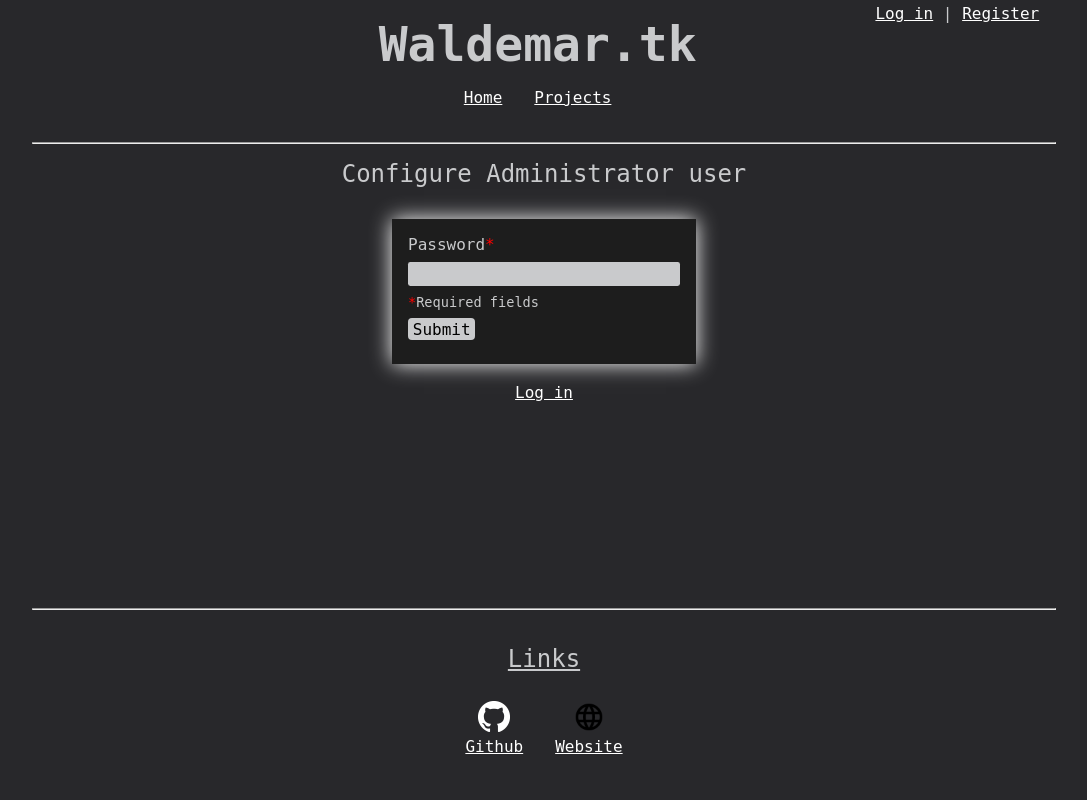
After one commit to WaldemarBjornstrom/waldemar.tk, a Flask app: page /registeradmin in a window 1280 px wide. The commit adds this page. Shown: the whole page, without its empty margins (96-1183 px from the left). Run offline with Flask 2, Linux system fonts and the light colour scheme; some web fonts are replaced.

Commit message:
Update user management
Made a better user management system.

```diff
--- a/app/__init__.py
+++ b/app/__init__.py
@@ -1,7 +1,6 @@
 from flask import Flask
 from flask_sqlalchemy import SQLAlchemy
 from flask_login import LoginManager
-from .func import *
 
 # init SQLAlchemy so we can use it later in our models
 db = SQLAlchemy()
@@ -12,6 +11,7 @@ def create_app():
 
     app.config['SECRET_KEY'] = 'Super_Secret_Key_sshhhh!'
     app.config['SQLALCHEMY_DATABASE_URI'] = 'sqlite:///db/db.sqlite'
+    app.config['SQLALCHEMY_TRACK_MODIFICATIONS'] = False
     app.config['UPLOAD_FOLDER'] = UPLOAD_FOLDER
 
     db.init_app(app)
@@ -32,4 +32,7 @@ def create_app():
     from .main import main as main_blueprint
     app.register_blueprint(main_blueprint)
 
+    from .admin import admin as admin_blueprint
+    app.register_blueprint(admin_blueprint)
+
     return app
--- a/app/auth.py
+++ b/app/auth.py
@@ -1,10 +1,17 @@
 from flask import Blueprint, render_template, redirect, url_for, request, flash, abort
-import flask_login
 from werkzeug.security import generate_password_hash, check_password_hash
-from flask_login import login_user, logout_user, login_required
+from flask_login import login_user, logout_user, login_required, current_user
 import json
 from .models import User
-from . import db, is_safe_url
+from . import db
+import shutil
+from urllib.parse import urlparse, urljoin
+
+def is_safe_url(target):
+    ref_url = urlparse(request.host_url)
+    test_url = urlparse(urljoin(request.host_url, target))
+    return test_url.scheme in ('http', 'https') and \
+           ref_url.netloc == test_url.netloc
 
 invalid_usernames = ['admin', 'user', 'administrator']
 
@@ -51,12 +58,17 @@ def signup_post():
         return redirect(url_for('auth.signup'))
 
     if username != "" and username not in invalid_usernames:
-        new_user = User(username=username, name=name, password=generate_password_hash(password, method='sha256'), permission="User")
+        new_user = User(username=username, name=name, password=generate_password_hash(password, method='sha256'), permission="User", about="")
     else:
         flash('Invalid username')
         return redirect(url_for('auth.signup'))
 
     db.session.add(new_user)
+    db.session.commit()
+
+    user = User.query.filter_by(username=username).first()
+    shutil.copyfile('app/static/user-uploads/default.jpg', 'app/static/user-uploads/' + str(user.id) + 'profilepic.png')
+    user.picurl = '/static/user-uploads/' + str(user.id) + 'profilepic.png'
     db.session.commit()
 
     return redirect(url_for('auth.login'))
@@ -70,3 +82,31 @@ def forgot():
 def logout():
     logout_user()
     return redirect(url_for('main.index'))
+
+@auth.route('/registeradmin')
+def registeradmin():
+    user = User.query.filter_by(username='admin').first()
+    if not user:
+        return render_template('configadmin.html')
+    else:
+        return "Admin user already configured"
+
+@auth.route('/registeradmin', methods=['POST'])
+def registeradmin_post():
+    user = User.query.filter_by(username='admin').first()
+
+    if not user:
+        username = 'admin'
+        name = 'Administrator'
+        password = request.form.get('password')
+        new_user = User(username=username, name=name, password=generate_password_hash(password, method='sha256'), permission="Administrator")
+        db.session.add(new_user)
+        db.session.commit()
+        user = User.query.filter_by(username='admin').first()
+        shutil.copyfile('app/static/user-uploads/default.jpg', 'app/static/user-uploads/' + str(user.id) + 'profilepic.png')
+        user.picurl = '/static/user-uploads/' + str(user.id) + 'profilepic.png'
+        db.session.commit()
+        return redirect(url_for('auth.login'))
+    else:
+        flash('Admin user already configured')
+        return redirect(url_for('auth.login'))
--- a/app/main.py
+++ b/app/main.py
@@ -1,8 +1,16 @@
-from flask import Blueprint, render_template, flash, request, redirect, url_for, send_from_directory
+from flask import Blueprint, render_template, flash, request, redirect, url_for, send_from_directory, escape, abort
 from werkzeug.utils import secure_filename
 from flask_login import login_required, current_user
-from . import allowed_file
-import os
+
+from app.admin import current
+from . import db
+from .models import User
+
+ALLOWED_EXTENSIONS = {'png', 'jpg'}
+
+def allowed_file(filename):
+    return '.' in filename and \
+           filename.rsplit('.', 1)[1].lower() in ALLOWED_EXTENSIONS
 
 main = Blueprint('main', __name__)
 
@@ -17,26 +25,77 @@ def projects():
 @main.route('/profile')
 @login_required
 def profile():
-    return render_template('profile.html', picurl=url_for('static', filename='user-uploads/' + str(current_user.id) + 'profilepic.png'))
+    username = current_user.username
+    user = User.query.filter_by(username=username).first()
+    usermenu = '<ul>'
+    if current_user.permission == 'Administrator':
+        usermenu = usermenu + '<li><a href="' + url_for('admin.admin_page') + '">Admin area</a></li><br>'
+    usermenu = usermenu + '<li><a href="' + url_for('main.editprofile') + '">Edit profile</a></li><br></ul>'
 
-@main.route('/profile/upload')
-def upload_profile_picture():
-    return render_template('uploadprofilepic.html',  picurl=url_for('static', filename='user-uploads/' + str(current_user.id) + 'profilepic.png'))
+    role = '<h4>' + current_user.permission + '</h4>'
 
-@main.route('/profile/upload', methods=['POST'])
+    return render_template('profile.html', picurl=user.picurl, usermenu=usermenu, role=role, thisuser=current_user.name)
+
+@main.route('/profile/<user>')
+def otherprofile(user):
+    dbuser = User.query.filter_by(username=user).first()
+    if not dbuser:
+        abort(404)
+    if str(dbuser.about) == 'None':
+        about = ''
+    else:
+        about = str(dbuser.about)
+    return render_template('profile.html', picurl=dbuser.picurl, about=about, thisuser=dbuser.name)
+
+@login_required
+@main.route('/profile/settings')
+def editprofile():
+    user = User.query.filter_by(username=current_user.username).first()
+    about = user.about
+    print('About text is: ' + about)
+    return render_template('editprofile.html',  picurl=user.picurl, about=about)
+
+@login_required
+@main.route('/profile/settings', methods=['POST'])
 def upload_profile_picture_POST():
     if 'file' not in request.files:
-        flash('No file part')
-        return redirect(url_for('main.index'))
+        print('No file. Updating about me text')
+        about = request.form.get('about')
+        print('About text is: ' +  about)
+        try:
+            print('Testing ascii')
+            about.encode('ascii')
+        except UnicodeEncodeError:
+            print('text not ascii')
+            flash('Text is not ascii')
+            return url_for('main.editprofile')
+
+        if len(about) >= 500:
+            print('text too long')
+            flash('About text too long')
+            return url_for('main.editprofile')
+
+        print('finding user in db')
+        user = User.query.filter_by(username=current_user.username).first()
+        print('user is: ' + str(user))
+        user.about = escape(about)
+        db.session.commit()
+        print('Commited changes to db')
+
+        return redirect(url_for('main.profile'))
+
     file = request.files['file']
-
     if file.filename == '':
         flash('No selected file')
-        return redirect(url_for('main.upload_profile_picture'))
+        return redirect(url_for('main.editprofile'))
     if file and allowed_file(file.filename):
         file.save('app/static/user-uploads/' + str(current_user.id) + 'profilepic.png')
         flash('Image successfully uploaded')
         return redirect(url_for('main.profile'))
 
     flash('File must be .png or .jpg')
-    return url_for('main.upload_profile_picture')
+    return url_for('main.editprofile')
+
+@main.route('/profile/<user>')
+def user(user):
+    return str(user)
--- a/app/models.py
+++ b/app/models.py
@@ -5,5 +5,7 @@ class User(UserMixin, db.Model):
     id = db.Column(db.Integer, primary_key=True) # primary keys are required by SQLAlchemy
     username = db.Column(db.String(100), unique=True)
     password = db.Column(db.String(100))
-    name = db.Column(db.String(1000))
+    name = db.Column(db.String(100))
     permission = db.Column(db.String(20))
+    about = db.Column(db.String(1000))
+    picurl = db.Column(db.String(500))
--- a/app/static/javascript/func.js
+++ b/app/static/javascript/func.js
@@ -41,3 +41,40 @@ function parseJSONfromURL(url) {
 function forceLower(strInput) {
 strInput.value=strInput.value.toLowerCase();
 }
+
+function displaycharcount() {
+
+  var characterCount = $('#about').val().length + 1,
+      current = $('#current'),
+      maximum = $('#maximum'),
+      theCount = $('#the-count');
+
+  current.text(characterCount);
+
+  if (characterCount < 300) {
+    current.css('color', '#666');
+  }
+  if (characterCount > 300 && characterCount < 400) {
+    current.css('color', '#6d5555');
+  }
+  if (characterCount > 400 && characterCount < 450) {
+    current.css('color', '#793535');
+  }
+  if (characterCount > 450 && characterCount < 480) {
+    current.css('color', '#841c1c');
+  }
+  if (characterCount > 480 && characterCount < 498) {
+    current.css('color', '#8f0001');
+  }
+
+  if (characterCount >= 500) {
+    maximum.css('color', '#8f0001');
+    current.css('color', '#8f0001');
+    theCount.css('font-weight','bold');
+  } else {
+    maximum.css('color','#666');
+    theCount.css('font-weight','normal');
+  }
+
+
+};
--- a/app/static/styles/style.css
+++ b/app/static/styles/style.css
@@ -81,6 +81,8 @@ hr {
     margin-left: auto;
     margin-right: auto;
     width: 80vw;
+    margin-top: 1em;
+    margin-bottom: 1em;
 }
 
 body {
@@ -155,6 +157,12 @@ header {
     padding-bottom: 1em;
 }
 
+.tophr {
+    position: absolute;
+    bottom: 0;
+    left: 10vw;
+}
+
 ul {
     list-style-type: none;
     margin: 0;
@@ -166,7 +174,7 @@ li {
 }
 
 main {
-    min-height: 59vh;
+    min-height: 54vh;
     width: 80vw;
     overflow: auto;
     margin: auto;
@@ -229,7 +237,25 @@ input {
     padding: 0.2em;
 }
 
-input[type="text"], input[type="password"] {
+textarea {
+    background-color: #c9cacc;
+    color: black;
+    margin-top: .5em;
+    margin-bottom: .5em;
+    border-radius: .15em;
+    padding: 0.2em;
+    width: 34em;
+    word-wrap: break-word;
+    overflow: visible;
+}
+
+#the-count {
+    float: right;
+    padding: 0.1rem 0 0 0;
+    font-size: 0.875rem;
+}
+
+input[type="text"], input[type="password"], textarea {
     cursor: text;
 }
 
--- a/app/templates/base.html
+++ b/app/templates/base.html
@@ -36,11 +36,12 @@
                     }
                 }
             </script>
-            <hr>
+            <hr class="tophr">
         </header>
         <main id="main">
             {% block content %}
             {% endblock %}
+            {{ content|safe }}
         </main>
         <hr>
         <footer>
--- /dev/null
+++ b/app/templates/configadmin.html
@@ -0,0 +1,22 @@
+{% extends "base.html" %}
+
+{% block content %}
+<h2>Configure Administrator user</h2>
+<br>
+<div class="formcontainer">
+    <form method="post" class="form">
+        {% with messages = get_flashed_messages() %}
+        {% if messages %}
+            <div style="padding: .25em; margin-bottom: 1em; border-style: none none none solid; border-width: medium; border-color: red; background-color: rgba(255, 0, 0, 0.2);">
+                {{ messages[0] }}
+            </div>
+        {% endif %}
+        {% endwith %}
+        <label for="password">Password<span style="color: red;">*</span></label><br>
+        <input type="password" id="password" name="password" required><br>
+        <p style="font-size: 0.85em;"><span style="color: red;">*</span>Required fields</p>
+        <input type="submit" value="Submit">
+    </form><br>
+    <p><a href="{{ url_for('auth.login') }}">Log in</a></p>
+</div>
+{% endblock %}
```
Also changed, not shown: other parts of app/static/styles/style.css (+36 -0 lines), app/admin.py (added, +82 -0 lines), app/func.py (deleted, +0 -14 lines), app/static/styles/profile.css (+21 -14 lines), app/templates/admin.html (added, +20 -0 lines), app/templates/current.html (added, +8 -0 lines), app/templates/editprofile.html (added, +45 -0 lines), app/templates/profile.html (+13 -6 lines), app/templates/uploadprofilepic.html (deleted, +0 -18 lines), app/static/user-uploads/1profilepic.png (added), app/static/user-uploads/2profilepic.png (added), app/static/user-uploads/default.jpg (added), 1 other file.
